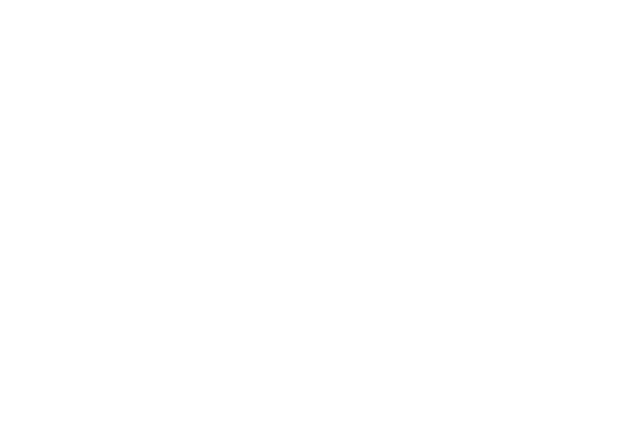
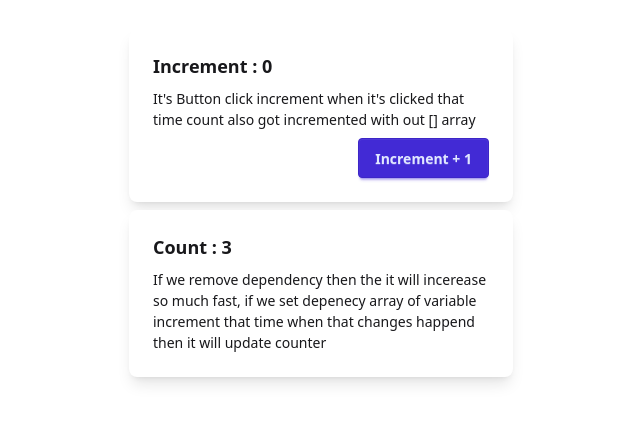
Before and after one commit to chetuachar/React-Hooks-Examples, a React (Vite) app: page /use-effect in a window 1280 px wide. Before the commit this address had no page. Shown: the part 197-620 px from the top of the page, without its empty margins (319-959 px from the left). Built offline with nearby package versions, Linux system fonts and the light colour scheme.

Commit message:
feat: add UseEffectExample component and update routing in App

```diff
--- a/src/App.jsx
+++ b/src/App.jsx
@@ -1,13 +1,20 @@
 import { BrowserRouter, Routes, Route } from "react-router-dom";
 import Home from "./components/Home";
 import UseStateExample from "./components/UseStateExample";
+import UseEffectExample from "./components/UseEffectExample";
 
 function App() {
   return (
-    <BrowserRouter>
+    <BrowserRouter
+      future={{
+        v7_startTransition: true,
+        v7_relativeSplatPath: true,
+      }}
+    >
       <Routes>
         <Route index element={<Home />} />
         <Route path="/use-state" element={<UseStateExample />} />
+        <Route path="/use-effect" element={<UseEffectExample />} />
       </Routes>
     </BrowserRouter>
   );
--- a/src/components/Home.jsx
+++ b/src/components/Home.jsx
@@ -16,7 +16,7 @@
               }}
               className="btn btn-xs btn-success"
             >
-              Go Page
+              Goto Page
             </button>
           </div>
         </div>
@@ -24,10 +24,34 @@
 
       <div className="stats bg-base-100 border-base-300 border">
         <div className="stat">
-          <div className="stat-title">Account balance</div>
-          <div className="stat-value">$89,400</div>
+          <div className="stat-title">useEffect Example</div>
+          <div className="stat-value">useEffect()</div>
           <div className="stat-actions">
-            <button className="btn btn-xs btn-success">Add funds</button>
+            <button
+              onClick={() => {
+                navigate("/use-effect");
+              }}
+              className="btn btn-xs btn-success"
+            >
+              Goto Page
+            </button>
+          </div>
+        </div>
+      </div>
+
+      <div className="stats bg-base-100 border-base-300 border">
+        <div className="stat">
+          <div className="stat-title">useEffect Example</div>
+          <div className="stat-value">useEffect()</div>
+          <div className="stat-actions">
+            <button
+              onClick={() => {
+                navigate("/use-effect");
+              }}
+              className="btn btn-xs btn-success"
+            >
+              Goto Page
+            </button>
           </div>
         </div>
       </div>
--- /dev/null
+++ b/src/components/UseEffectExample.jsx
@@ -0,0 +1,51 @@
+import React, { useEffect, useState } from "react";
+
+const UseEffectExample = () => {
+  const [increment, setIncrement] = useState(0);
+  const [count, setCount] = useState(0);
+  useEffect(() => {
+    setTimeout(() => {
+      setCount((prev) => prev + 1);
+    }, 2000);
+  }, [count]);
+  return (
+    <div className="flex flex-col h-screen justify-center items-center gap-2">
+      <div>
+        <div className="card w-96 bg-base-100 card-md shadow-lg">
+          <div className="card-body">
+            <h2 className="card-title">Increment : {increment}</h2>
+            <p>
+              It's Button click increment when it's clicked that time count also
+              got incremented with out [] array
+            </p>
+            <div className="justify-end card-actions">
+              <button
+                onClick={() => {
+                  setIncrement((prev) => prev + 1);
+                }}
+                className="btn btn-primary"
+              >
+                Increment + 1
+              </button>
+            </div>
+          </div>
+        </div>
+      </div>
+
+      <div>
+        <div className="card w-96 bg-base-100 card-md shadow-lg">
+          <div className="card-body">
+            <h2 className="card-title">Count : {count}</h2>
+            <p>
+              If we remove dependency then the it will incerease so much fast,
+              if we set depenecy array of variable increment that time when that
+              changes happend then it will update counter
+            </p>
+          </div>
+        </div>
+      </div>
+    </div>
+  );
+};
+
+export default UseEffectExample;
```
